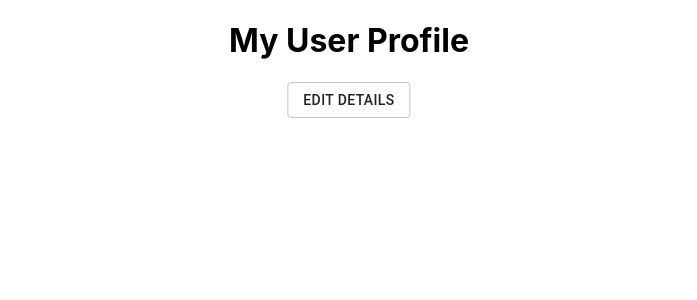
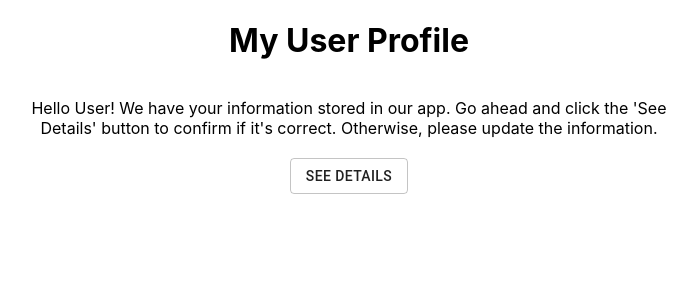
Before and after one commit to jIrwinCline/trupp-take-home, a React (Create React App) app: page / in a window 1280 px wide. Shown: the top 300 px of the page, without its empty margins (291-988 px from the left). Built offline with nearby package versions, Linux system fonts and the light colour scheme.

Commit message:
add little message for user

```diff
--- a/src/components/Modal.tsx
+++ b/src/components/Modal.tsx
@@ -137,9 +137,16 @@ export default function Modal({ data }: Props): ReactElement {
 
   return (
     <div className="center-btn">
+      <p className="center-message">
+        {" "}
+        Hello User! We have your information stored in our app. Go ahead and
+        click the 'See Details' button to confirm if it's correct. Otherwise,
+        please update the information.
+      </p>
+
       <a style={{ textDecoration: "none" }} href="#top">
         <Button variant="outlined" onClick={handleOpen}>
-          Edit Details
+          See Details
         </Button>
       </a>
       <Dialog
--- a/src/styles/modal-styles.css
+++ b/src/styles/modal-styles.css
@@ -2,6 +2,11 @@
   left: 50%;
   position: absolute;
   transform: translateX(-50%);
+  text-align: center;
+}
+.center-message {
+  text-align: center;
+  margin-bottom: 20px;
 }
 #form-dialog-title {
   height: 30px;
```
